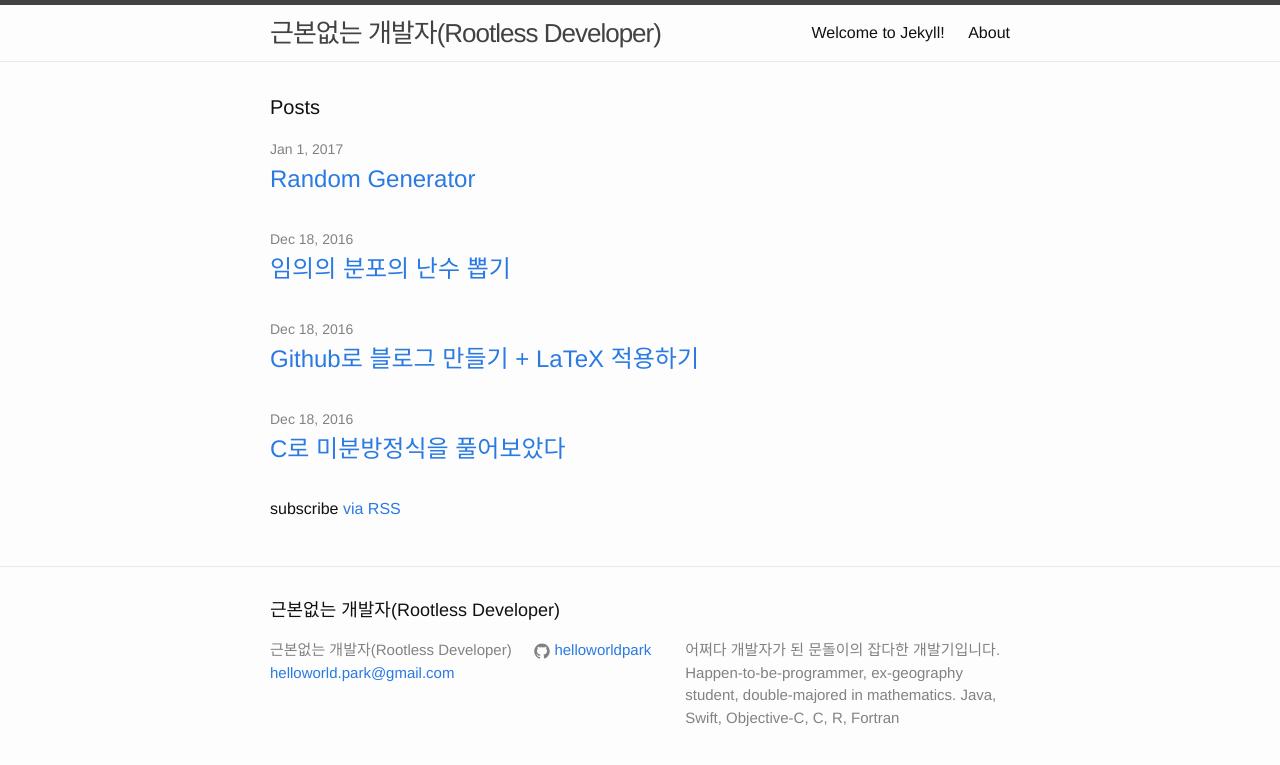
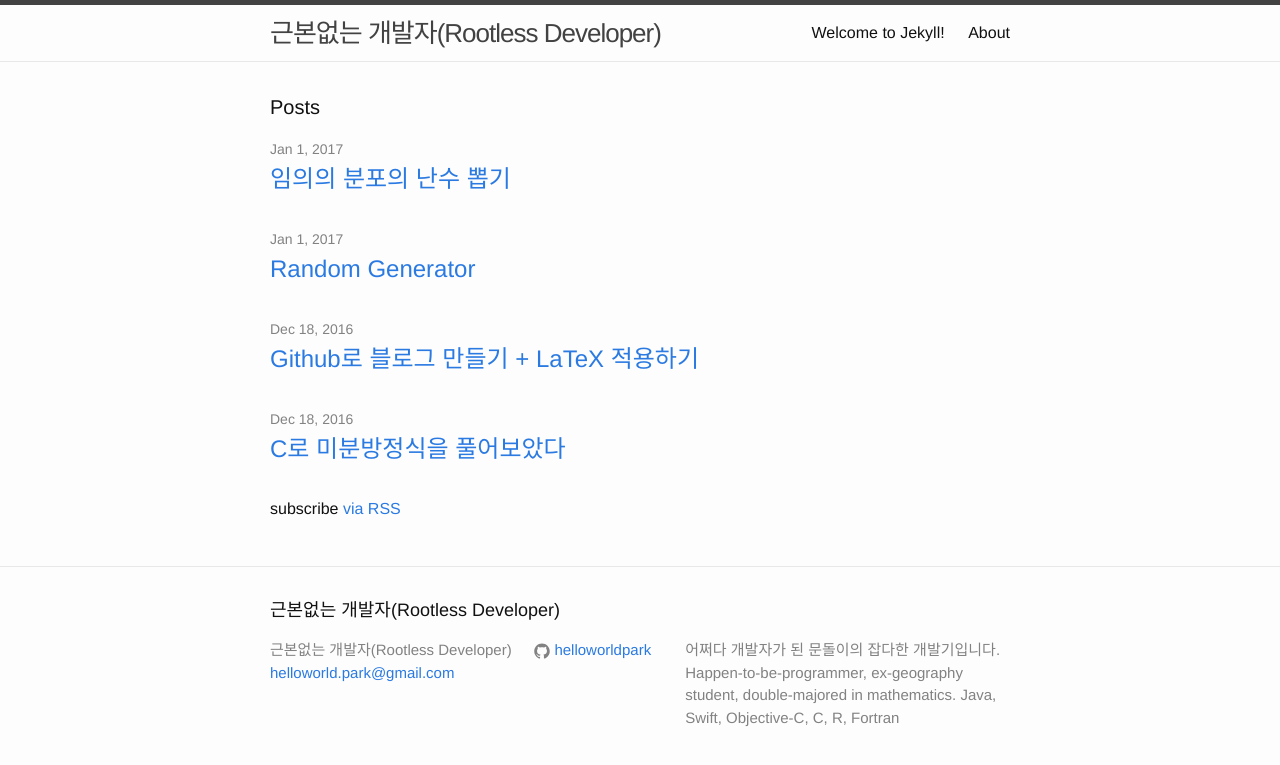
Before and after one commit to helloworldpark/helloworldpark.github.com, a Jekyll site: the page built from index.md, in a window 1280 px wide. Shown: the top 765 px of the page. Built offline with Jekyll 4.4.1, drawn with Linux system fonts in a browser that asks for light colours.

Commit message:
changed date

```diff
--- a/_posts/2017-01-01-Random-Generator.md
+++ b/_posts/2017-01-01-Random-Generator.md
@@ -1,7 +1,7 @@
 ---
 layout: post
 title:  "임의의 분포의 난수 뽑기"
-date:   2016-12-18 22:15:27 +0900
+date:   2017-01-01 23:35:27 +0900
 categories: jekyll update
 ---
 
```
